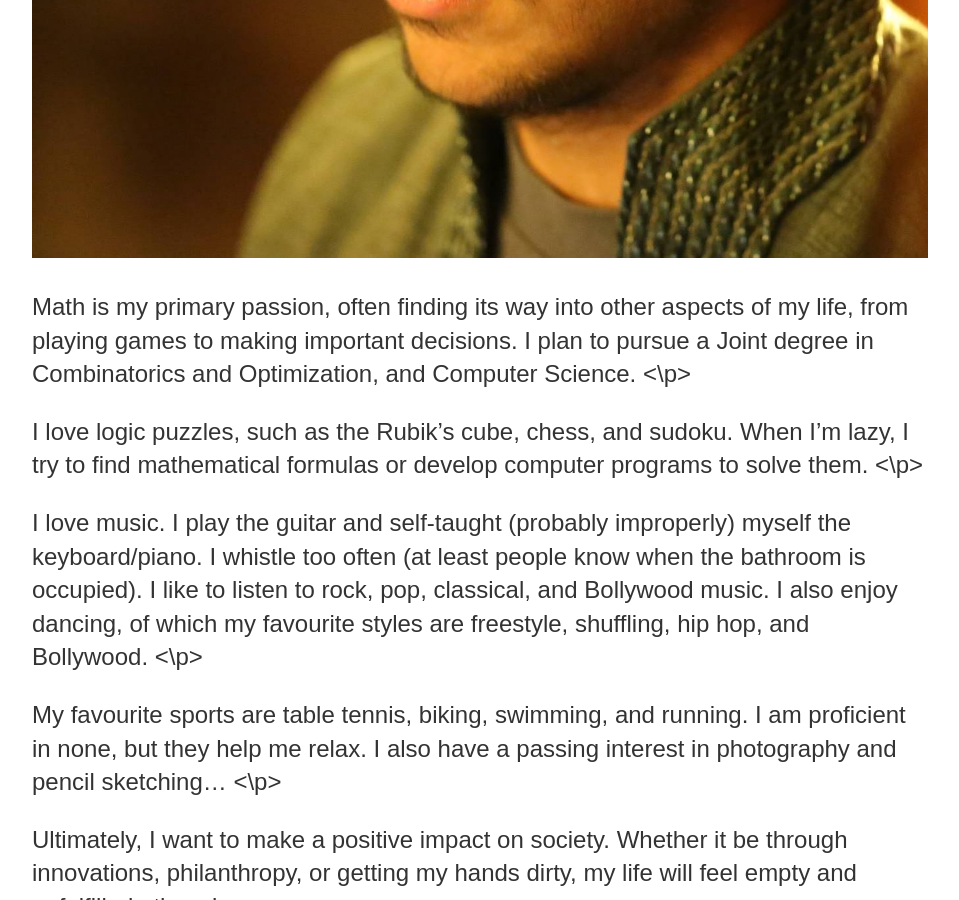
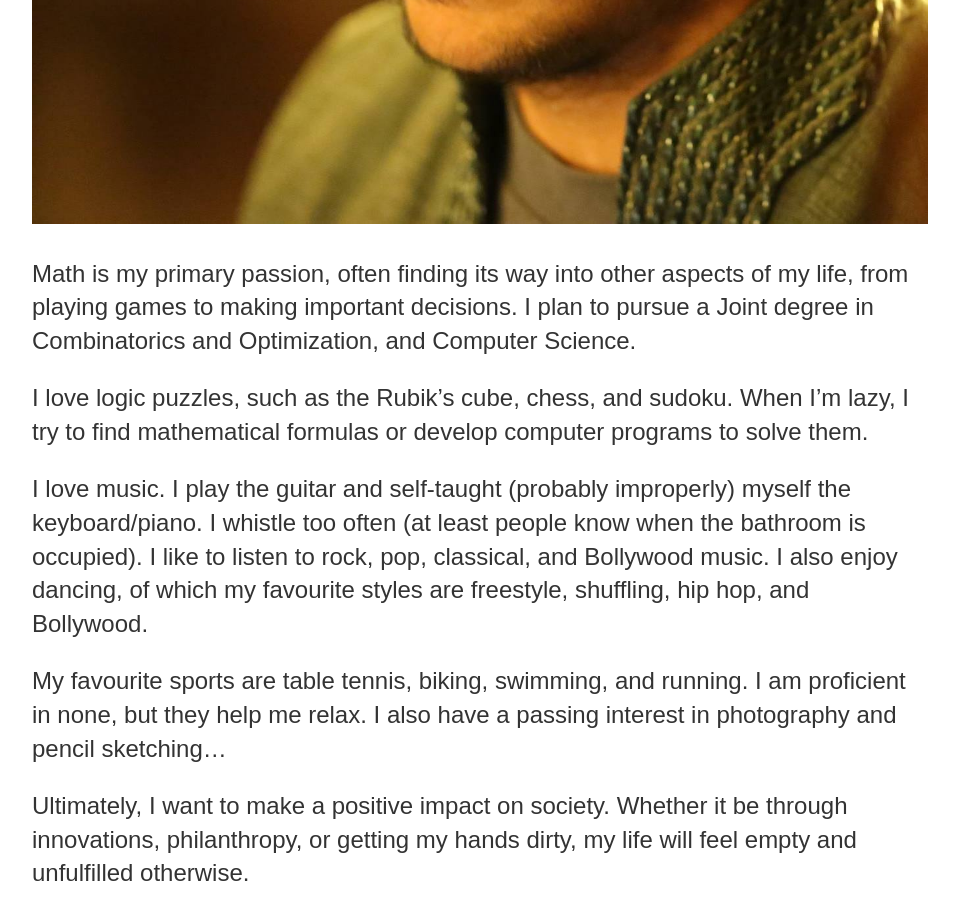
Before and after one commit to t-mondal/t-mondal.github.io, a Jekyll site: the page built from about/index.html, in a window 1280 px wide and 900 px high, scrolled down 1072 px. Shown: the whole window, without its empty margins (160-1119 px from the left). Built offline with Jekyll 4.4.1, drawn with Linux system fonts in a browser that asks for light colours; some of the changed lines change nothing that is shown.

Commit message:
Update index.html

```diff
--- a/about/index.html
+++ b/about/index.html
@@ -7,18 +7,18 @@
 <div class="blurb">
 	<p>Hi there, I'm Tuneer Mondal!</p>
 	<p> I am in the Honours Mathematics Program (BMath) at the University of Waterloo. <\p>
-		<p> <\p>
+		<p>
 <!--</div><!-- /.blurb -->
 	<img src="images/profile.jpg" alt="Profile" class="inline" style='height: 100%; width: 100%; object-fit: contain'/>
 
 <!--<div class="blurb"> -->
-<p> Math is my primary passion, often finding its way into other aspects of my life, from playing games to making important decisions. I plan to pursue a Joint degree in Combinatorics and Optimization, and Computer Science. <\p>
+<p> Math is my primary passion, often finding its way into other aspects of my life, from playing games to making important decisions. I plan to pursue a Joint degree in Combinatorics and Optimization, and Computer Science.
 
-<p> I love logic puzzles, such as the Rubik’s cube, chess, and sudoku. When I’m lazy, I try to find mathematical formulas or develop computer programs to solve them. <\p>
+<p> I love logic puzzles, such as the Rubik’s cube, chess, and sudoku. When I’m lazy, I try to find mathematical formulas or develop computer programs to solve them.
 
-<p> I love music. I play the guitar and self-taught (probably improperly) myself the keyboard/piano. I whistle too often (at least people know when the bathroom is occupied). I like to listen to rock, pop, classical, and Bollywood music. I also enjoy dancing, of which my favourite styles are freestyle, shuffling, hip hop, and Bollywood. <\p>
+<p> I love music. I play the guitar and self-taught (probably improperly) myself the keyboard/piano. I whistle too often (at least people know when the bathroom is occupied). I like to listen to rock, pop, classical, and Bollywood music. I also enjoy dancing, of which my favourite styles are freestyle, shuffling, hip hop, and Bollywood.
 
-<p> My favourite sports are table tennis, biking, swimming, and running. I am proficient in none, but they help me relax. I also have a passing interest in photography and pencil sketching… <\p>
+<p> My favourite sports are table tennis, biking, swimming, and running. I am proficient in none, but they help me relax. I also have a passing interest in photography and pencil sketching…
 
 <p> Ultimately, I want to make a positive impact on society. Whether it be through innovations, philanthropy, or getting my hands dirty, my life will feel empty and unfulfilled otherwise. </p>
 </div><!-- /.blurb -->
```
